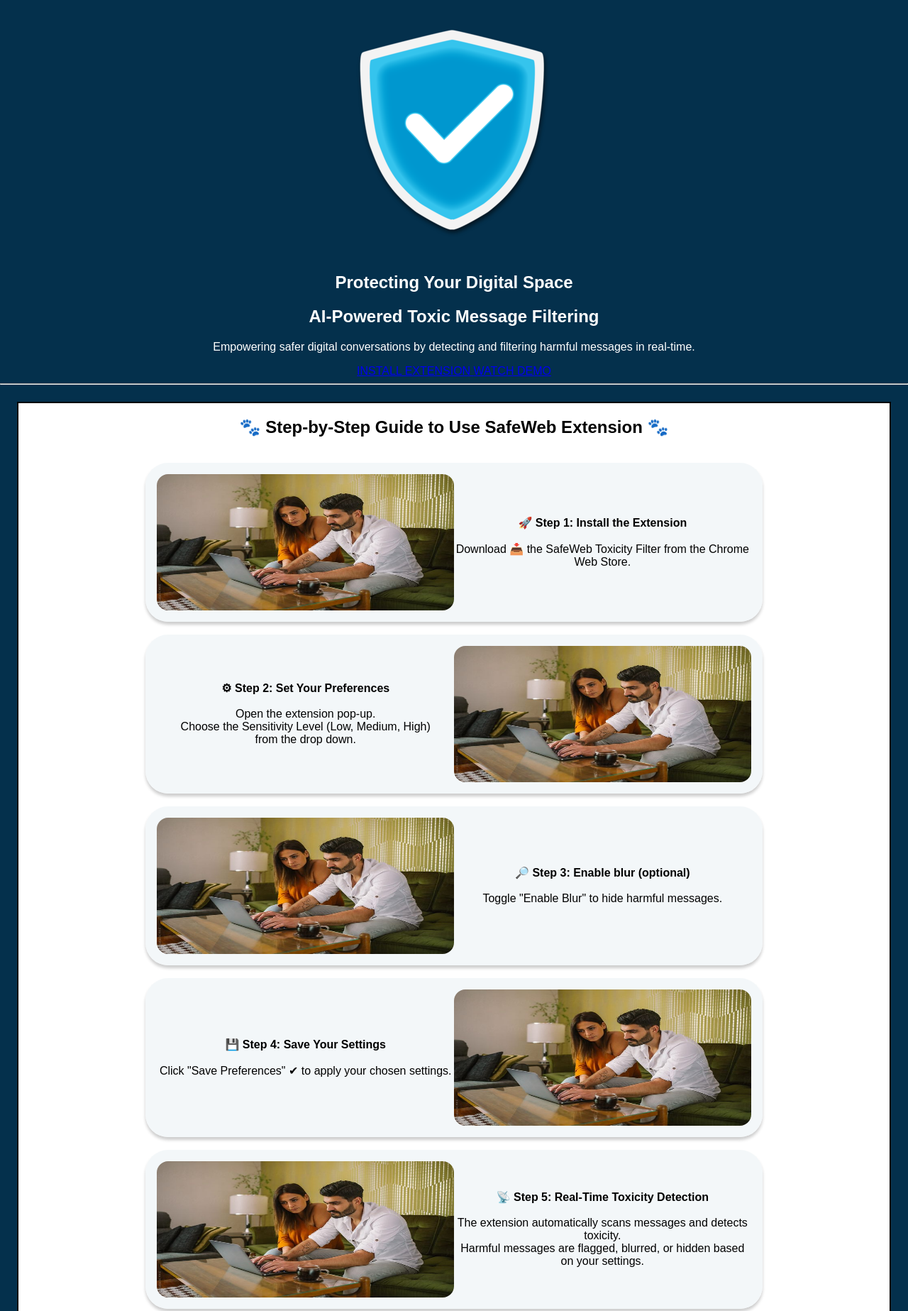
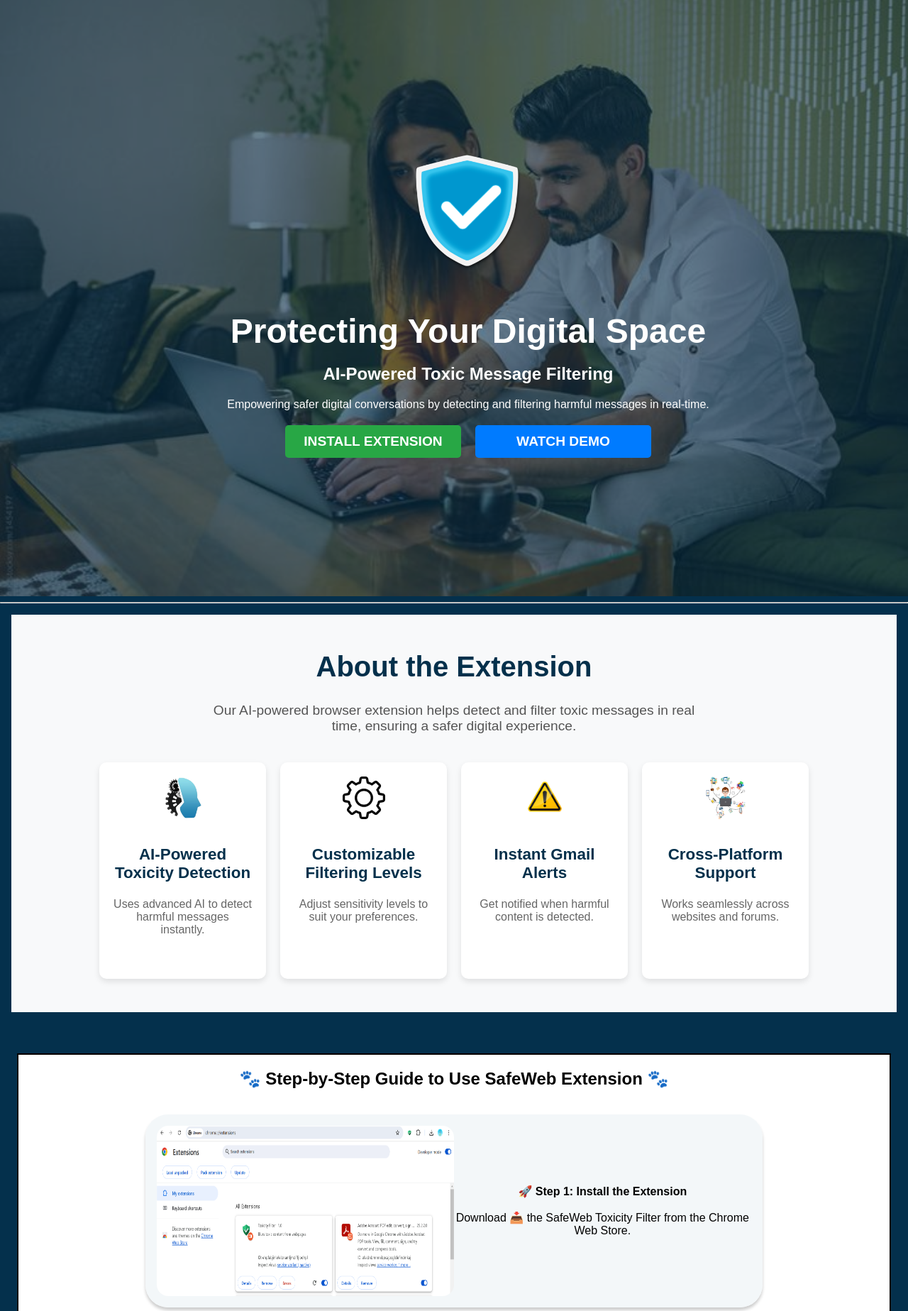
Before and after one commit to AvwalKaur/Safe-Web, a plain HTML site: page index.html in a window 1280 px wide. Shown: the top 1847 px of the page at 71% size. Drawn offline with nearby package versions, Linux system fonts and the light colour scheme.

Commit message:
Completed first 4 sections

```diff
--- a/index.html
+++ b/index.html
@@ -10,39 +10,68 @@
     <link rel ="stylesheet" href = "style.css">
 </head>
 <body>
+
+    <!--Section 1-->
     <section class="hero">
         <div class = "hero-overlay"></div>
         <div class ="hero-content">
             <div class="logo">
-                <img src ="icons/icon.png" alt = "Logo">
+                <img src ="icons/icon.png" alt = "Logo" width="200px" height="200px">
             </div>
 
             <h1> Protecting Your Digital Space </h1>
             <h2> AI-Powered Toxic Message Filtering </h2>
             <p> Empowering safer digital conversations by detecting and filtering harmful messages in real-time.</p>
-            <div class="buttons">
-              <a href ="#" class="btn install">INSTALL EXTENSION </a>
-              <a href ="#" class = "btn demo"> WATCH DEMO</a>
+            <div class ="cta-buttons">
+                <a href ="#" class = "install-btn"> INSTALL EXTENSION </a>
+                <a href = "#" class = "demo-btn"> WATCH DEMO </a>
             </div>
         </div>
     </section>
 
+    <hr>
 
+    <!--Section 2-->
+    <section class="about">
+        <div class="container">
+            <br>
+            <h2>About the Extension</h2>
+            <br>
+            <p>Our AI-powered browser extension helps detect and filter toxic messages in real time, ensuring a safer digital experience.</p>
+            <div class="features">
+                <div class="feature">
+                    <img src="icons/ai_logo-removebg-preview.png" alt="AI-Powered" style="transform: scale(1.7);">
+                    <h3>AI-Powered Toxicity Detection</h3>
+                    <p>Uses advanced AI to detect harmful messages instantly.</p>
+                </div>
+                <div class="feature">
+                    <img src="icons/settings.png" alt="Customizable">
+                    <h3>Customizable Filtering Levels</h3>
+                    <p>Adjust sensitivity levels to suit your preferences.</p>
+                </div>
+                <div class="feature">
+                    <img src="icons/alert.png" alt="Gmail Alerts">
+                    <h3>Instant Gmail Alerts</h3>
+                    <p>Get notified when harmful content is detected.</p>
+                </div>
+                <div class="feature">
+                    <img src="icons/anshika.png" alt="Cross-Platform">
+                    <h3>Cross-Platform Support</h3>
+                    <p>Works seamlessly across websites and forums.</p>
+                </div>
+            </div>
+        </div>
+    </section>
 
+    <br>
 
-
-    <!------>
-    <!--Anshika iske baad mai kr rhi hoon
-    aap html ka code part isse pehle pehle likhna abhi first 2 sections ke liye
-    iske aage i am doing 3rd section-->
-
-    <hr>
+    <!--Section 3-->
     <section id="install-guide">
         <div class="use-guide">
             <h1>🐾  Step-by-Step Guide to Use SafeWeb Extension 🐾</h1>
             <div class="content">
                 <div class="steps" id="step1">
-                    <img src="/icons/Browse Safely.jpg" alt="---" class="img-class">
+                    <img src="/icons/step1.PNG" alt="---" class="img-class">
                     <div class="content-points"><b>🚀 Step 1: Install the Extension </b><br>
                     Download 📥 the SafeWeb Toxicity Filter from the Chrome Web Store.</div>
                 </div>
@@ -53,11 +82,11 @@
                     Open the extension pop-up. <br>
                     Choose the Sensitivity Level (Low, Medium, High) <br> from the drop down.
                     </div>
-                    <img src="/icons/Browse Safely.jpg" alt="---" class="img-class">
+                    <img src="/icons/step2.PNG" alt="---" class="img-class">
                 </div>
                 <br>
                 <div class="steps" id="step3">
-                    <img src="/icons/Browse Safely.jpg" alt="---" class="img-class">
+                    <img src="/icons/step3.PNG" alt="---" class="img-class">
                     <div class="content-points"><b>🔎 Step 3: Enable blur (optional) </b><br>
                     Toggle "Enable Blur" to hide harmful messages.</div>
                 </div>
@@ -65,11 +94,11 @@
                 <div class="steps" id="step4">
                     <div class="content-points"><b>💾 Step 4: Save Your Settings </b><br>
                     Click "Save Preferences" ✔ to apply your chosen settings.</div>
-                    <img src="/icons/Browse Safely.jpg" alt="---" class="img-class">
+                    <img src="/icons/step4.PNG" alt="---" class="img-class">
                 </div>
                 <br>
                 <div class="steps" id="step4">
-                    <img src="/icons/Browse Safely.jpg" alt="---" class="img-class">
+                    <img src="/icons/step5.jpg" alt="---" class="img-class">
                     <div class="content-points"><b>📡 Step 5: Real-Time Toxicity Detection </b><br>
                     The extension automatically scans messages and detects toxicity. <br> Harmful messages are flagged, blurred, or hidden based on your settings.</div>
                 </div>
@@ -77,11 +106,11 @@
                 <div class="steps" id="step4">
                     <div class="content-points"><b>📩 Step 6: Receive Alerts via Gmail </b><br>
                     If a message crosses the set Toxicity Threshold, an alert is sent via Gmail for immediate action.</div>
-                    <img src="/icons/Browse Safely.jpg" alt="---" class="img-class">
+                    <img src="/icons/step6.PNG" alt="---" class="img-class">
                 </div>
                 <br>
                 <div class="steps" id="step4">
-                    <img src="/icons/Browse Safely.jpg" alt="---" class="img-class">
+                    <img src="/icons/step7.PNG" alt="---" class="img-class">
                     <div class="content-points"><b>🌏 Step 7: Get to Know More </b><br>
                     Click "Get to Know More" for additional details. <br>
                     Visit the official website to stay updated.</div>
@@ -90,66 +119,62 @@
         </div>
     </section>
 
-    <hr>
+    <br>
+
+    <!-- section 4-->
     <section>
-        <!-- Section 4-->
-    <h1>SDG Goals We Cover 🌐🌱</h1>
-     <div class="sdg-slider-container">
-    <div class="swiper sdg-slider">
-        <div class="swiper-wrapper">
+    <h1 style="text-align: center; font-size: 2rem;">SDG Goals We Cover 🌐🌱</h1>
+    <div class="slider-container">
+        <div class="slider-track">
             <!-- SDG 5: Gender Equality -->
-            <div class="swiper-slide">
-                <img src="/icons/anshika.png" alt="Gender Equality">
+            <div class="sdg-slide">
+                <img src="/icons/sdg5.PNG" alt="Gender Equality">
                 <p>Gender Equality</p>
             </div>
 
             <!-- SDG 3: Good Health & Well-Being -->
-            <div class="swiper-slide">
-                <img src="/icons/anshika.png" alt="Good Health & Well-Being">
+            <div class="sdg-slide">
+                <img src="/icons/sdg3.PNG" alt="Good Health & Well-Being">
                 <p>Good Health & Well-Being</p>
             </div>
 
             <!-- SDG 9: Industry, Innovation & Infrastructure -->
-            <div class="swiper-slide">
-                <img src="/icons/anshika.png" alt="Innovation">
+            <div class="sdg-slide">
+                <img src="/icons/sdg9.PNG" alt="Innovation">
                 <p>Innovation</p>
             </div>
 
             <!-- SDG 16: Peace, Justice & Strong Institutions -->
-            <div class="swiper-slide">
-                <img src="/icons/anshika.png" alt="Peace & Justice">
+            <div class="sdg-slide">
+                <img src="/icons/sdg16.PNG" alt="Peace & Justice">
+                <p>Peace & Justice</p>
+            </div>
+
+            <!-- Duplicate slides for seamless effect -->
+            <div class="sdg-slide">
+                <img src="/icons/sdg5.PNG" alt="Gender Equality">
+                <p>Gender Equality</p>
+            </div>
+
+            <div class="sdg-slide">
+                <img src="/icons/sdg3.PNG" alt="Good Health & Well-Being">
+                <p>Good Health & Well-Being</p>
+            </div>
+
+            <div class="sdg-slide">
+                <img src="/icons/sdg9.PNG" alt="Innovation">
+                <p>Innovation</p>
+            </div>
+
+            <div class="sdg-slide">
+                <img src="/icons/sdg16.PNG" alt="Peace & Justice">
                 <p>Peace & Justice</p>
             </div>
         </div>
     </div>
-</div>
-    </section>
+</section>
 
-    Lorem ipsum dolor sit amet consectetur adipisicing elit. Possimus qui aliquam ullam dolorum expedita dolore at consequuntur, nostrum, ducimus labore rem repellat, nulla cumque totam id! Natus, voluptatum voluptates! Ipsa quae molestiae hic voluptatum beatae sed excepturi. Voluptate, officia! Inventore nesciunt similique ex soluta sunt consectetur cumque fugiat? Aspernatur, ex.
 
 
 </body>
 </html>
-
-<!-- Swiper.js Script -->
-<script src="https://cdn.jsdelivr.net/npm/swiper/swiper-bundle.min.js"></script>
-
-<script>
-    var swiper = new Swiper(".swiper", {
-        loop: true, // Infinite loop
-        autoplay: {
-            delay: 200, // Auto-slide every 2 seconds
-            disableOnInteraction: false, // Keeps sliding even after user interaction
-        },
-        slidesPerView: 2,
-        spaceBetween: 20,
-        breakpoints: {
-            768: {
-                slidesPerView: 3
-            },
-            1024: {
-                slidesPerView: 4
-            }
-        }
-    });
-</script>
--- a/style.css
+++ b/style.css
@@ -9,10 +9,155 @@
     overflow-x: hidden;
 }
 
+.hero{
+    position : relative ;
+    width : 100%;
+    height : 100vh;
+    display : flex;
+    flex-direction : column ;
+    align-items : center;
+    justify-content : center ;
+    text-align : center;
+    background : url("icons/Browse Safely.jpg") center/cover no-repeat;
+    padding : 20px;
+    color : #fff;
+}
+/* Light Overlay for Hero Section */
+.hero::before {
+    content: "";
+    position: absolute;
+    top: 0;
+    left: 0;
+    width: 100%;
+    height: 100%;
+    background: rgba(4,48,75,0.6); /* Light opacity */
+    z-index: 1;
+}
+.hero-content {
+    position : relative ;
+    z-index: 2;
+
+}
+.hero h1{
+    font-size : 3rem;
+    font-weight : bold;
+    margin-bottom : 10px;
+}
+.cta-buttons {
+    display : flex;
+    flex-direction : row ;
+    justify-content : center;
+    align-items : center;
+    gap : 20px;
+    margin-top : 20px;
+}
+.cta-buttons a {
+    text-decoration : none ;
+    padding: 12px 24px;
+    border-radius: 5px;
+    font-size: 1.2rem;
+    font-weight: bold;
+    transition: background 0.3s ease;
+    display: inline-block;
+    text-align: center;
+    width : 200px;
+}
+.install-btn{
+    background : #28a745;
+    color : #fff;
+}
+.install-btn:hover{
+    background : #218838;
+}
+.demo-btn{
+    background : #007bff;
+    color : #fff;
+}
+.demo-btn:hover{
+    background : #0056b3;
+}
+
+/* Section 2*/
+.about {
+    height: 35rem;
+    margin: 1rem;
+    text-align: center;
+    background-color: #f8f9fa; /* Light grey background */
+}
+
+.about h2 {
+    font-size: 2.5rem;
+    color: #04304b;
+    margin-bottom: 10px;
+}
+
+.about p {
+    font-size: 1.2rem;
+    color: #555;
+    max-width: 700px;
+    margin: 0 auto 40px;
+}
+
+.features {
+    display: flex;
+    justify-content : center;
+    gap: 20px;
+    flex-wrap : wrap;
+    max-width: 1000px;
+    margin: auto;
+}
+
+.feature {
+    flex : 1;
+    max-width : 250px;
+    background: white;
+    padding: 20px;
+    border-radius: 10px;
+    box-shadow: 0 4px 8px rgba(0, 0, 0, 0.1);
+    text-align: center;
+    transition : transform 0.3s ease, box-shadow 0.3s ease;
+}
+
+.feature:hover{
+    transform: scaleX(1.05);
+}
+/* Hover effect  */
+.feature:hover {
+    transform: translateY(-10px); /* Moves the box up */
+    box-shadow: 0 8px 16px rgba(0, 0, 0, 0.2); /* Adds a deeper shadow */
+}
+
+/* Fade-in effect on load */
+@keyframes fadeIn {
+    from {
+        opacity: 0;
+        transform: translateY(20px);
+    }
+    to {
+        opacity: 1;
+        transform: translateY(0);
+    }
+}
+
+.feature {
+    animation: fadeIn 0.5s ease-in-out;
+}
 
 
+.feature img {
+    width: 60px;
+    margin-bottom: 10px;
+}
 
+.feature h3 {
+    font-size: 1.4rem;
+    color: #04304b;
+}
 
+.feature p {
+    font-size: 1rem;
+    color: #666;
+}
 /*Section 3 --> Installation Guide*/
 #install-guide{
     border: 2px solid black;
@@ -27,10 +172,13 @@
     background-color: #f1f5f8cf;
     border-radius: 2rem;
     padding: 1rem;
-    height: 12rem;
+    height: 15rem;
     width: 70%;
     display: flex;
     box-shadow: 0 4px 4px rgba(0, 0, 0, 0.2);
+}
+.steps:hover{
+    transform: scaleX(1.01);
 }
 .content{
     display: flex;
@@ -52,21 +200,26 @@
 }
 
 /*Section 4 CSS*/
-.sdg-slider-container {
+.slider-container {
             width: 100%;
-    padding: 20px;
+            overflow: hidden;
             background: #f8f9fa;
+            padding: 20px 0;
             display: flex;
-    justify-content: center;
             align-items: center;
+            white-space: nowrap;
+            position: relative;
         }
 
-.swiper {
-    width: 80%;
-    height: auto;
+        /* Scrolling Track */
+        .slider-track {
+            display: flex;
+            gap: 40px;
+            animation: scroll 25s linear infinite;
         }
 
-.swiper-slide {
+        /* SDG Card */
+        .sdg-slide {
             display: flex;
             flex-direction: column;
             align-items: center;
@@ -75,16 +228,32 @@
             padding: 15px;
             border-radius: 10px;
             box-shadow: 0 4px 8px rgba(0, 0, 0, 0.2);
+            width: 200px;
+            flex-shrink: 0;
         }
 
-.swiper-slide img {
+        .sdg-slide img {
             width: 80px;
             height: 80px;
             margin-bottom: 10px;
         }
 
-.swiper-slide p {
+        .sdg-slide p {
             font-size: 16px;
             font-weight: bold;
             color: #333;
         }
+
+        /* Infinite Scroll Animation */
+        @keyframes scroll {
+            from { transform: translateX(0); }
+            to { transform: translateX(-100%); }
+        }
+
+        /* Duplicate slides for seamless looping */
+        .slider-track::after {
+            content: "";
+            display: flex;
+            gap: 40px;
+            animation: inherit;
+        }
```
Also changed, not shown: icons/ai logo.jpg (added), icons/ai_logo-removebg-preview.png (added), icons/sdg16.PNG (added), icons/sdg3.PNG (added), icons/sdg5.PNG (added), icons/sdg9.PNG (added), icons/step1.PNG (added), icons/step2.PNG (added), icons/step3.PNG (added), icons/step4.PNG (added), icons/step5.jpg (added), icons/step6.PNG (added), 1 other file. Lines whose indentation alone changed are shown as unchanged.
